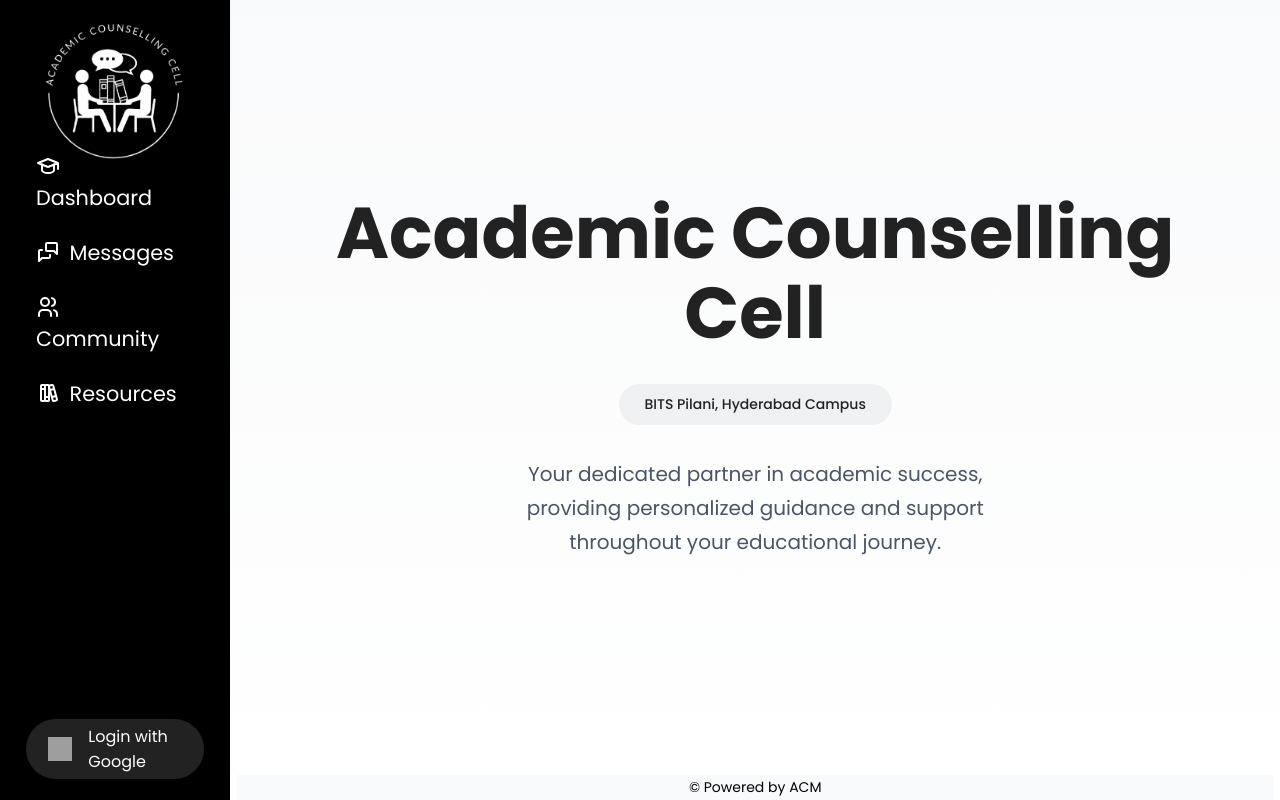
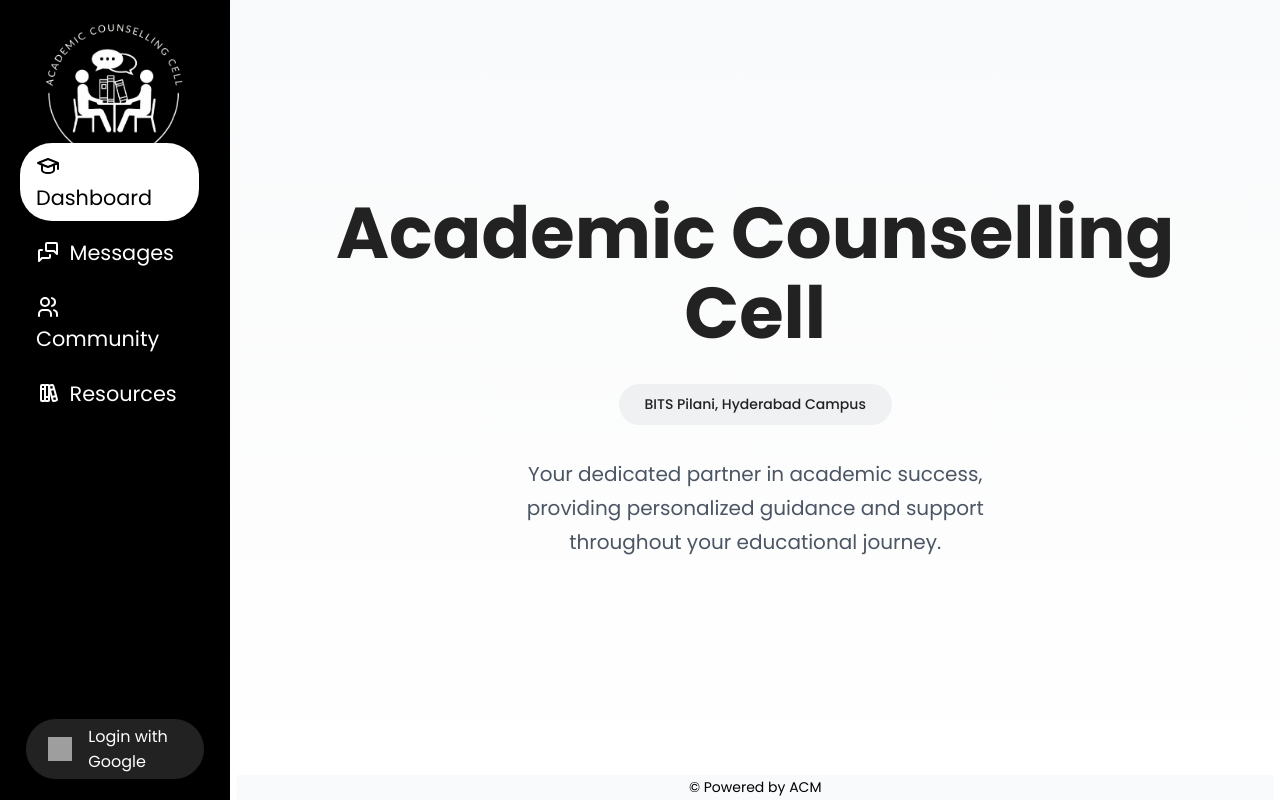
Before and after one commit to BPHC-ACM/ACC-website, a Next.js app: page / in a window 1280 px wide. Built offline with nearby package versions, Linux system fonts and the light colour scheme; no server answers; grey boxes are pictures that could not be loaded.

Commit message:
style: update sidebar to show active section on page load

```diff
--- a/app/components/Sidebar/sidebar.js
+++ b/app/components/Sidebar/sidebar.js
@@ -21,10 +21,14 @@ const supabase = createClient(
 );
 
 export default function Sidebar({ setActiveSection }) {
-	const [activeButton, setActiveButton] = useState(null);
+	const [activeButton, setActiveButton] = useState(0);
 	const { user, loading } = useUser();
 	const [showLogout, setShowLogout] = useState(false);
 	const [identifier, setBranch] = useState(null);
+
+	useEffect(() => {
+		setActiveSection('dashboard');
+	}, []);
 
 	useEffect(() => {
 		const fetchIdentifier = async () => {
```
